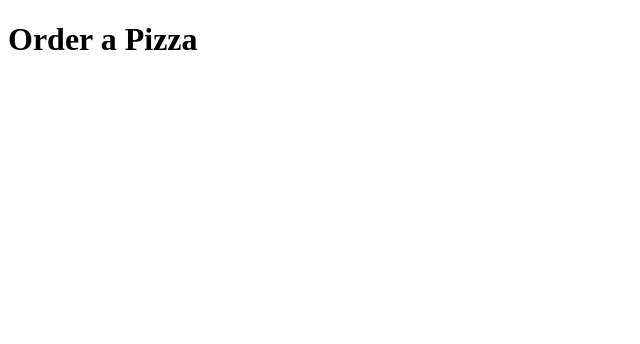
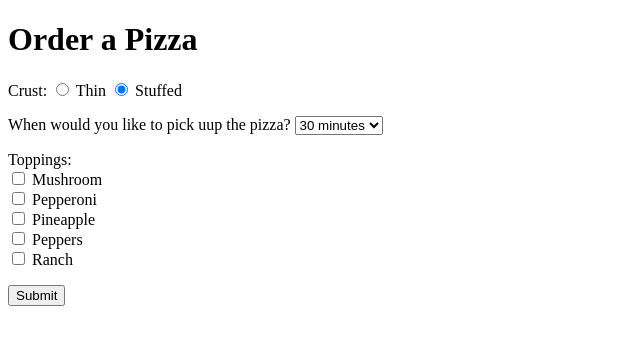
Before and after one commit to jschaedler/CS-2803, a plain HTML site: page Assignments/assignment9/index.html in a window 1280 px wide. Shown: the whole page, without its empty margins (0-640 px from the left). Drawn offline with Linux system fonts and the light colour scheme.

Commit message:
assignment 9 done

```diff
--- a/Assignments/assignment9/index.html
+++ b/Assignments/assignment9/index.html
@@ -8,7 +8,47 @@
    <h1>Order a Pizza</h1>
 
    <!-- Place your form here -->
+   <form method="POST" action="https://wp.zybooks.com/form-viewer.php">
+      <p>
+         Crust:
+         <input type="radio" name="crust" id="thin" value="stuffed">
+         <label for="thin">Thin</label>
 
+         <input type="radio" name="crust" id="stuffed" value="stuffed" checked>
+         <label for="stuffed">Stuffed</label>
+
+      </p>
+      <p>
+         When would you like to pick uup the pizza?
+         <select name="pickUpTime" id="pickUpTime">
+            <option value="30 minutes">30 minutes</option>
+            <option value="1 hour">1 hour</option>
+            <option value="6 hours">6 hours</option>
+            <option value="24 hours">24 hours</option>
+            <option value="48 hours">48 hours</option>
+         </select>
+      </p>
+      <p>
+         Toppings: <br>
+         <input type="checkbox" name="toppings" id="mushroom" value="Mushroom">
+         <label for="mushroom">Mushroom</label>
+         <br>
+         <input type="checkbox" name="toppings" id="pepperoni" value="Pepperoni">
+         <label for="pepperoni">Pepperoni</label>
+         <br>
+         <input type="checkbox" name="toppings" id="pineapple" value="Pineapple">
+         <label for="pineapple">Pineapple</label>
+         <br>
+         <input type="checkbox" name="toppings" id="peppers" value="Peppers">
+         <label for="peppers">Peppers</label>
+         <br>
+         <input type="checkbox" name="toppings" id="ranch" value="Ranch">
+         <label for="ranch">Ranch</label>
+      </p>
+
+      <input type="submit" value="Submit">
+
+   </form>
 </body>
 
 </html>
```
